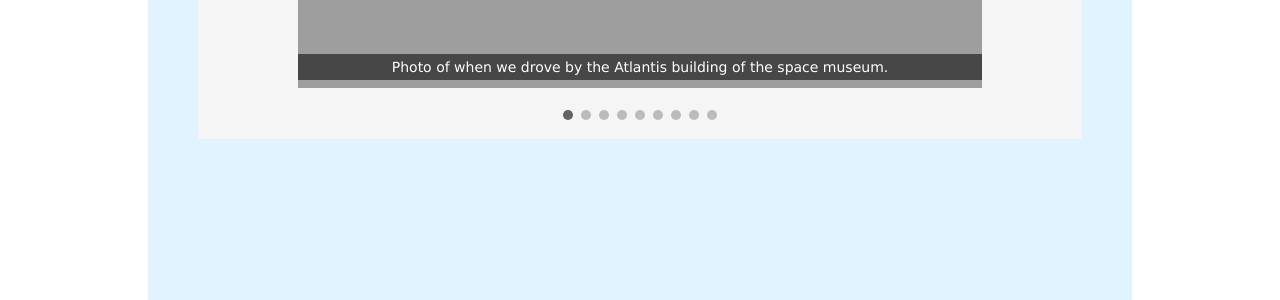
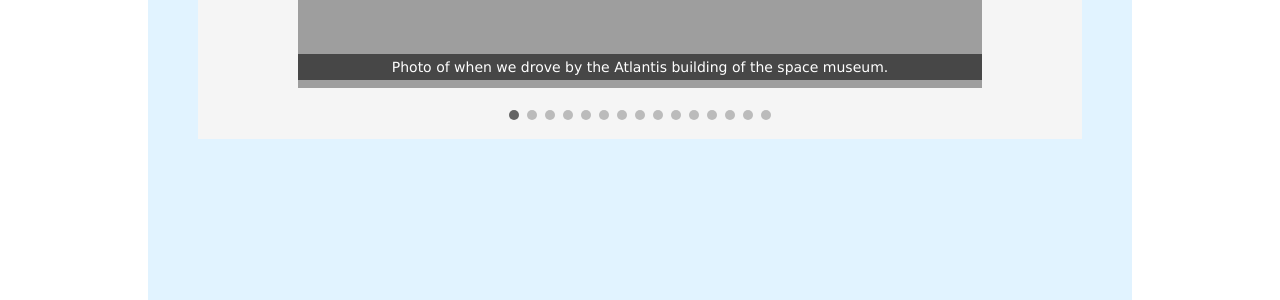
Before and after one commit to daralyn/daralyn.github.io, a Jekyll site: the page built from portfolio/travels/2018orlando.html, in a window 1280 px wide and 1221 px high. Shown: the part 821-1121 px from the top of the window. Built offline with Jekyll 4.4.1, drawn with Linux system fonts in a browser that asks for light colours.

Commit message:
Update 2018orlando.html

```diff
--- a/portfolio/travels/2018orlando.html
+++ b/portfolio/travels/2018orlando.html
@@ -47,88 +47,88 @@
 
 		<div class="slides">
 			<div class="numbertext">1 / 15</div>
-			<img class="slideshowphoto" src="https://daralyn.github.io/photos/travels/orlando/.jpg">
+			<img class="slideshowphoto" src="https://daralyn.github.io/photos/travels/orlando/1NASA1.jpg">
 			<div class="text">Photo of when we drove by the Atlantis building of the space museum. </div>
 		</div>
 
 		<div class="slides">
 			<div class="numbertext">2 / 15</div>
-			<img class="slideshowphoto" src="https://daralyn.github.io/photos/travels/orlando/.jpg">
+			<img class="slideshowphoto" src="https://daralyn.github.io/photos/travels/orlando/2NASA2.jpg">
 			<div class="text">Photo of the entrace to the Atlantis building. </div>
 		</div>
 
 		<div class="slides">
 			<div class="numbertext">3 / 15</div>
-			<img class="slideshowphoto" src="https://daralyn.github.io/photos/travels/orlando/.jpg">
+			<img class="slideshowphoto" src="https://daralyn.github.io/photos/travels/orlando/3Presentation1.jpg">
 			<div class="text">Presenting our project.</div>
 		</div>
 
 		<div class="slides">
 			<div class="numbertext">4 / 15</div>
-			<img class="slideshowphoto" src="https://daralyn.github.io/photos/travels/orlando/.jpg">
+			<img class="slideshowphoto" src="https://daralyn.github.io/photos/travels/orlando/3Presentation2.jpg">
 			<div class="text">Presenting our project.</div>
 		</div>
 
 		<div class="slides">
 			<div class="numbertext">5 / 15</div>
-			<img class="slideshowphoto" src="https://daralyn.github.io/photos/travels/orlando/.jpg">
+			<img class="slideshowphoto" src="https://daralyn.github.io/photos/travels/orlando/3Presentation3.jpg">
 			<div class="text">Photo of us with our project.</div>
 		</div>
 
 		<div class="slides">
 			<div class="numbertext">6 / 15</div>
-			<img class="slideshowphoto" src="https://daralyn.github.io/photos/travels/orlando/.jpg">
+			<img class="slideshowphoto" src="https://daralyn.github.io/photos/travels/orlando/4bustour1.jpg">
 			<div class="text">Photo of part of bus tour that we went on. This building is where building of rockets takes place.</div>
 		</div>
 
 		<div class="slides">
 			<div class="numbertext">7 / 15</div>
-			<img class="slideshowphoto" src="https://daralyn.github.io/photos/travels/orlando/.jpg">
+			<img class="slideshowphoto" src="https://daralyn.github.io/photos/travels/orlando/4missioncontrol.jpg">
 			<div class="text">Apollo missions museum (at the end of the bus tour), a simulation of mission control.</div>
 		</div>
 
 		<div class="slides">
 			<div class="numbertext">8 / 15</div>
-			<img class="slideshowphoto" src="https://daralyn.github.io/photos/travels/orlando/.jpg">
+			<img class="slideshowphoto" src="https://daralyn.github.io/photos/travels/orlando/4museum.jpg">
 			<div class="text">Apollo Museum.</div>
 		</div>
 
 		<div class="slides">
 			<div class="numbertext">9 / 15</div>
-			<img class="slideshowphoto" src="https://daralyn.github.io/photos/travels/orlando/.jpg">
+			<img class="slideshowphoto" src="https://daralyn.github.io/photos/travels/orlando/5Astronaut.jpg">
 			<div class="text">Met with and got the signature of astronaut, Sam Durrance.</div>
 		</div>
 
 		<div class="slides">
 			<div class="numbertext">10 / 15</div>
-			<img class="slideshowphoto" src="https://daralyn.github.io/photos/travels/orlando/.jpg">
+			<img class="slideshowphoto" src="https://daralyn.github.io/photos/travels/orlando/6earlymorning.jpg">
 			<div class="text">Early morning start, entrance to Kennedy Space Center.</div>
 		</div>
 		<div class="slides">
 			<div class="numbertext">11 / 15</div>
-			<img class="slideshowphoto" src="https://daralyn.github.io/photos/travels/orlando/.jpg">
+			<img class="slideshowphoto" src="https://daralyn.github.io/photos/travels/orlando/7bustolaunchviewing.jpg">
 			<div class="text">Shuttle to take us to the launch viewing site.</div>
 		</div>
 		<div class="slides">
 			<div class="numbertext">12 / 15</div>
-			<img class="slideshowphoto" src="https://daralyn.github.io/photos/travels/orlando/.jpg">
+			<img class="slideshowphoto" src="https://daralyn.github.io/photos/travels/orlando/8Launch.jpg">
 			<div class="text">At the launch viewing site.</div>
 		</div>
 		<div class="slides">
 			<div class="numbertext">13 / 15</div>
-			<img class="slideshowphoto" src="https://daralyn.github.io/photos/travels/orlando/.jpg">
+			<img class="slideshowphoto" src="https://daralyn.github.io/photos/travels/orlando/8Stage1.jpg">
 			<div class="text">Directly after stage one was completed!</div>
 		</div>
 		<div class="slides">
 			<div class="numbertext">14 / 15</div>
-			<img class="slideshowphoto" src="https://daralyn.github.io/photos/travels/orlando/.jpg">
+			<img class="slideshowphoto" src="https://daralyn.github.io/photos/travels/orlando/8Stage2.jpg">
 			<div class="text">After some time that stage one was completed.</div>
 		</div>
 
 		<div class="slides">
 			<div class="numbertext">15 / 15</div>
-			<img class="slideshowphoto" src="https://daralyn.github.io/photos/travels/orlando/.jpg">
-			<div class="text">3D solid model (Business card holder) in use!</div>
+			<img class="slideshowphoto" src="https://daralyn.github.io/photos/travels/orlando/NASAmorning.jpg">
+			<div class="text">Photo of the NASA logo at sunrise.</div>
 		</div>
 		<a class="prev" onclick="plusSlides(-1)"><div class="arrow">❮</div></a>
 		<a class="next" onclick="plusSlides(1)"><div class="arrow">❯</div></a>
@@ -146,6 +146,12 @@
 		<span class="dot" onclick="currentSlide(7)"></span>
 		<span class="dot" onclick="currentSlide(8)"></span>
 		<span class="dot" onclick="currentSlide(9)"></span>
+		<span class="dot" onclick="currentSlide(10)"></span>
+		<span class="dot" onclick="currentSlide(11)"></span>
+		<span class="dot" onclick="currentSlide(12)"></span>
+		<span class="dot" onclick="currentSlide(13)"></span>
+		<span class="dot" onclick="currentSlide(14)"></span>
+		<span class="dot" onclick="currentSlide(15)"></span>
 	</div>
 
 	<script>
```
